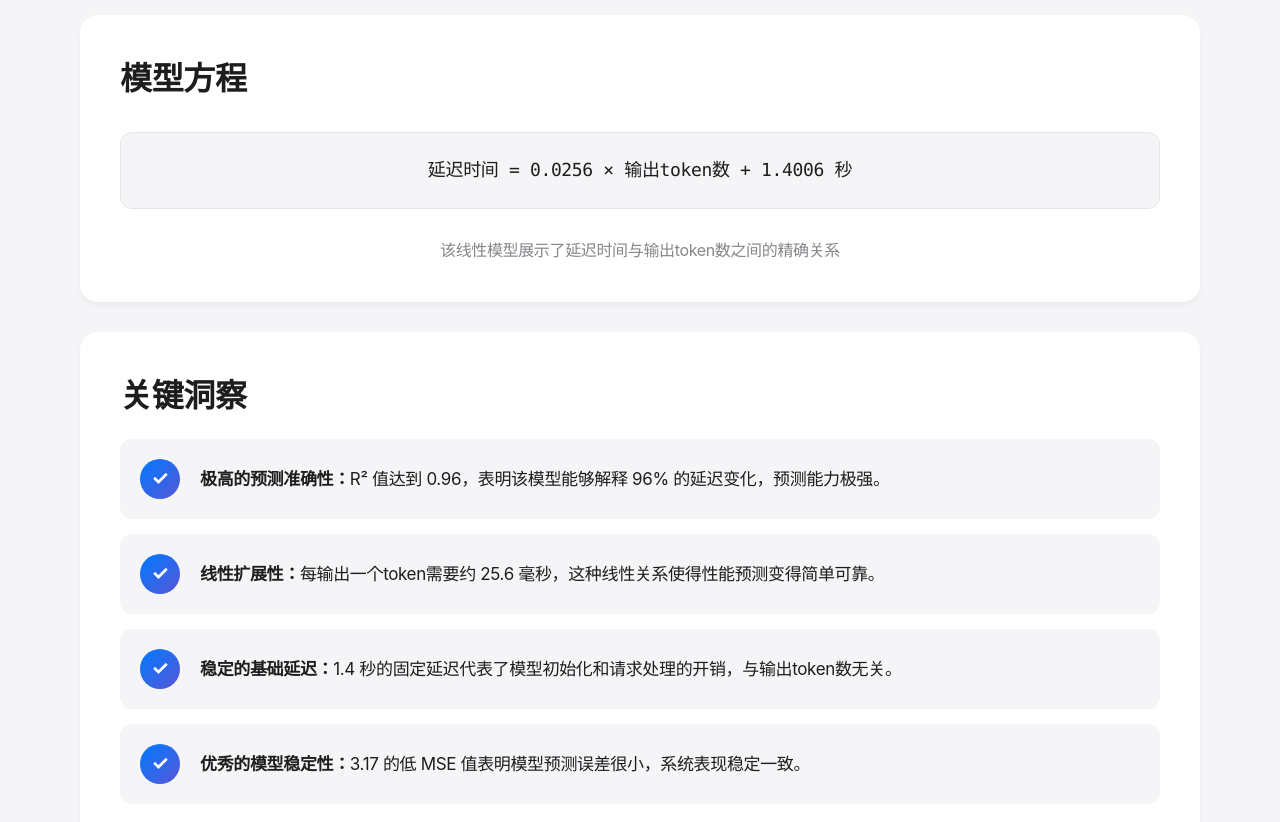
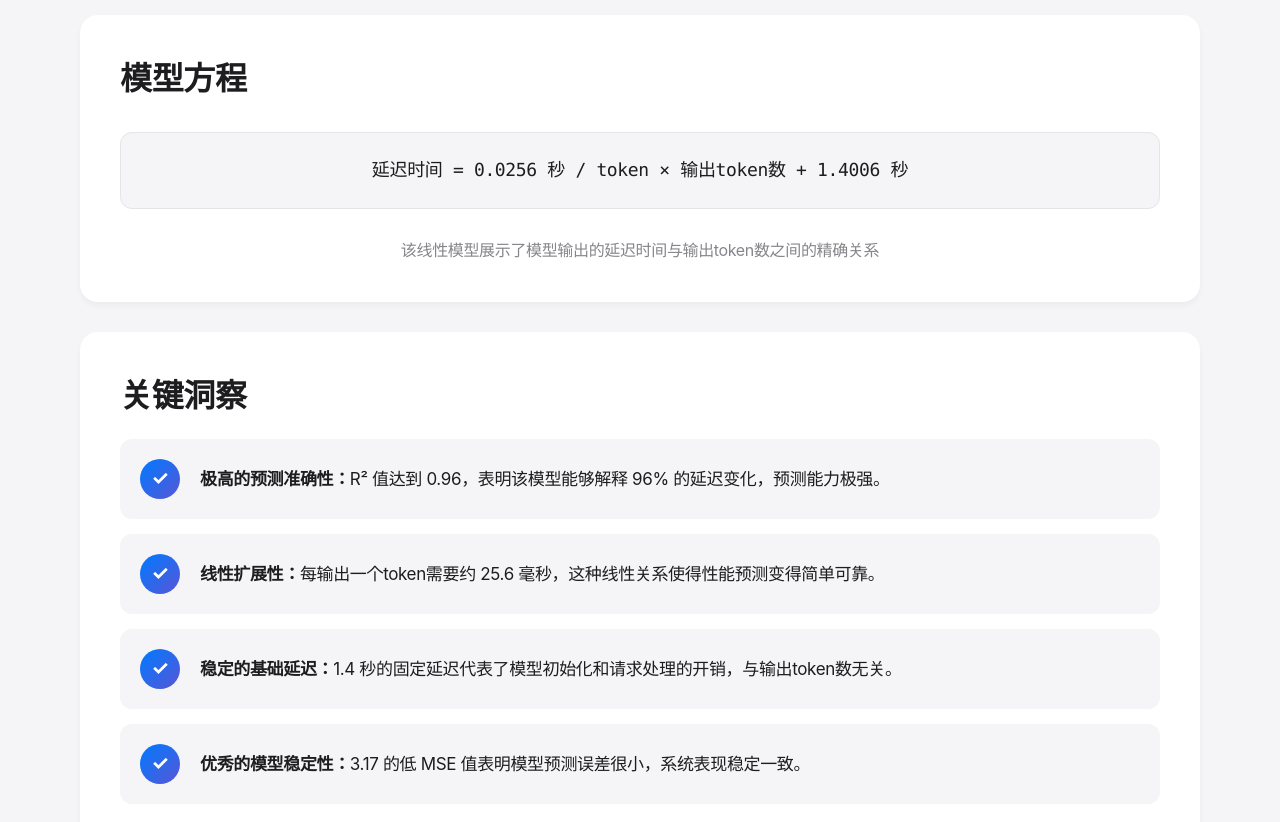
Before and after one commit to amelia409/AIModelLatencyCalculator, a plain HTML site: page index.html in a window 1280 px wide. Shown: the part 780-1602 px from the top of the page. Drawn offline with Linux system fonts and the light colour scheme.

Commit message:
Update index.html

```diff
--- a/index.html
+++ b/index.html
@@ -471,10 +471,10 @@
         <div class="card">
             <h2 class="section-title">模型方程</h2>
             <div class="equation">
-                延迟时间 = 0.0256 × 输出token数 + 1.4006 秒
+                延迟时间 = 0.0256 秒 / token × 输出token数 + 1.4006 秒
             </div>
             <p style="text-align: center; color: #86868b; margin-top: 15px;">
-                该线性模型展示了延迟时间与输出token数之间的精确关系
+                该线性模型展示了模型输出的延迟时间与输出token数之间的精确关系
             </p>
         </div>
 
```
